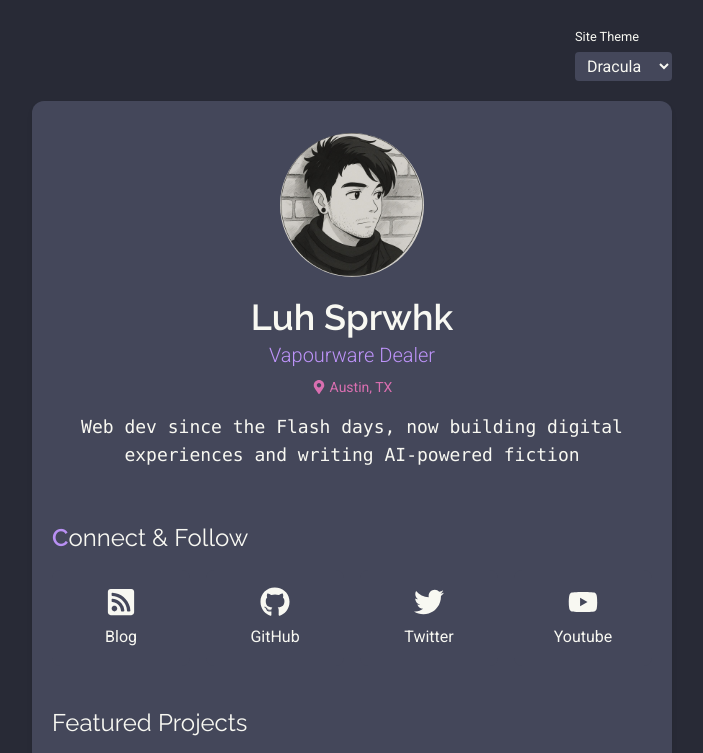
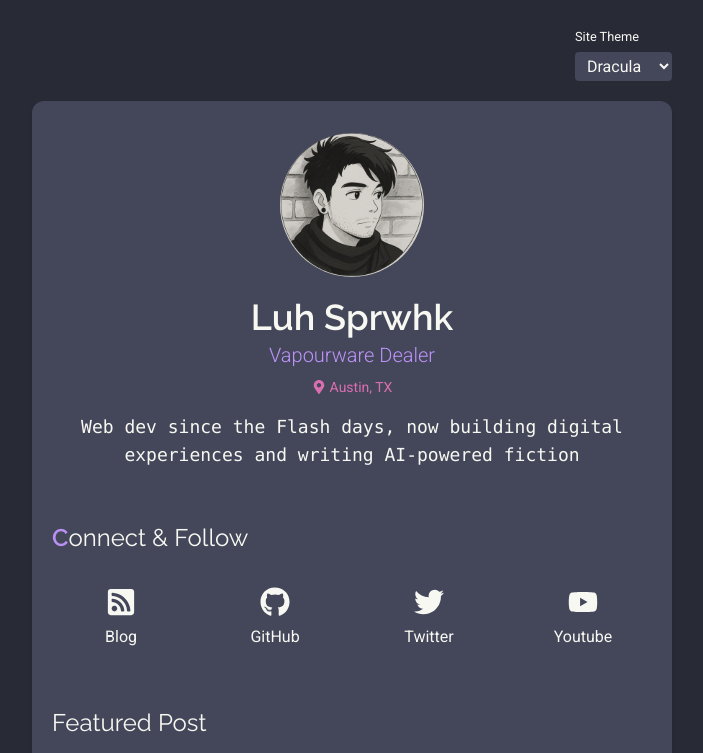
Before and after one commit to lux-sprwhk/digicard, a React (Vite) app: page / in a window 1280 px wide. Shown: the top 753 px of the page, without its empty margins (288-991 px from the left). Built offline with nearby package versions, Linux system fonts and the light colour scheme.

Commit message:
move featured post above projects

```diff
--- a/src/App.jsx
+++ b/src/App.jsx
@@ -97,8 +97,8 @@ function App() {
         <Profile theme={theme} />
         {/* Only show Links inline for non-csszen and non-web2 themes */}
         {theme !== 'web2' && theme !== 'csszen' ? <Links theme={theme} /> : null}
+        <FeaturedPost theme={theme} />
         <Projects theme={theme} />
-        <FeaturedPost theme={theme} />
       </main>
 
       {theme === 'web2' ? <MountainFooter /> : <Footer theme={theme} />}
--- a/src/components/ClassicProjectsList.jsx
+++ b/src/components/ClassicProjectsList.jsx
@@ -14,7 +14,7 @@ const ClassicProjectsList = ({ projects }) => (
       'text-2xl',
       'mb-6',
     )}>
-      Featured Projects
+      Projects
     </h2>
     <div className={clsx('flex flex-col gap-8')}>
       {projects.map((project) => (
--- a/src/components/Projects.jsx
+++ b/src/components/Projects.jsx
@@ -145,7 +145,7 @@ const Projects = ({ theme }) => {
         'matrix:shadow-lg'
       )}
     >
-      <h2 className={clsx('section-heading')}>Featured Projects</h2>
+      <h2 className={clsx('section-heading')}>Projects</h2>
       <div className={clsx('grid gap-6', 'grid-cols-1 md:grid-cols-2')}>
         {projects.map((project, idx) => (
           <ProjectCard
```
